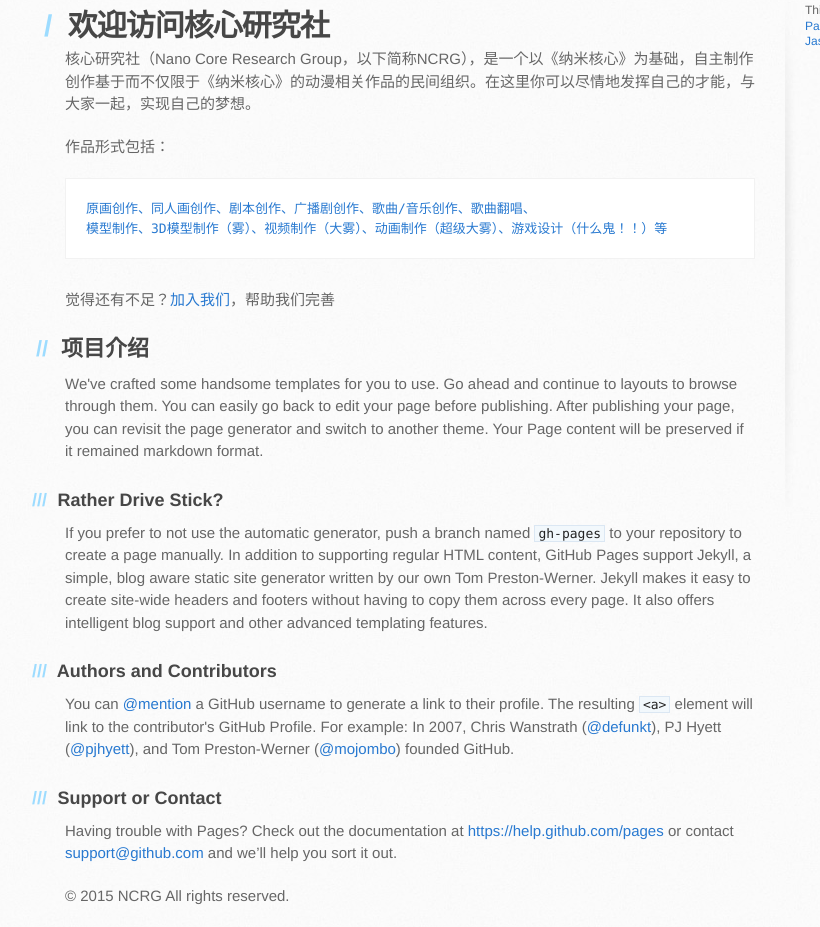
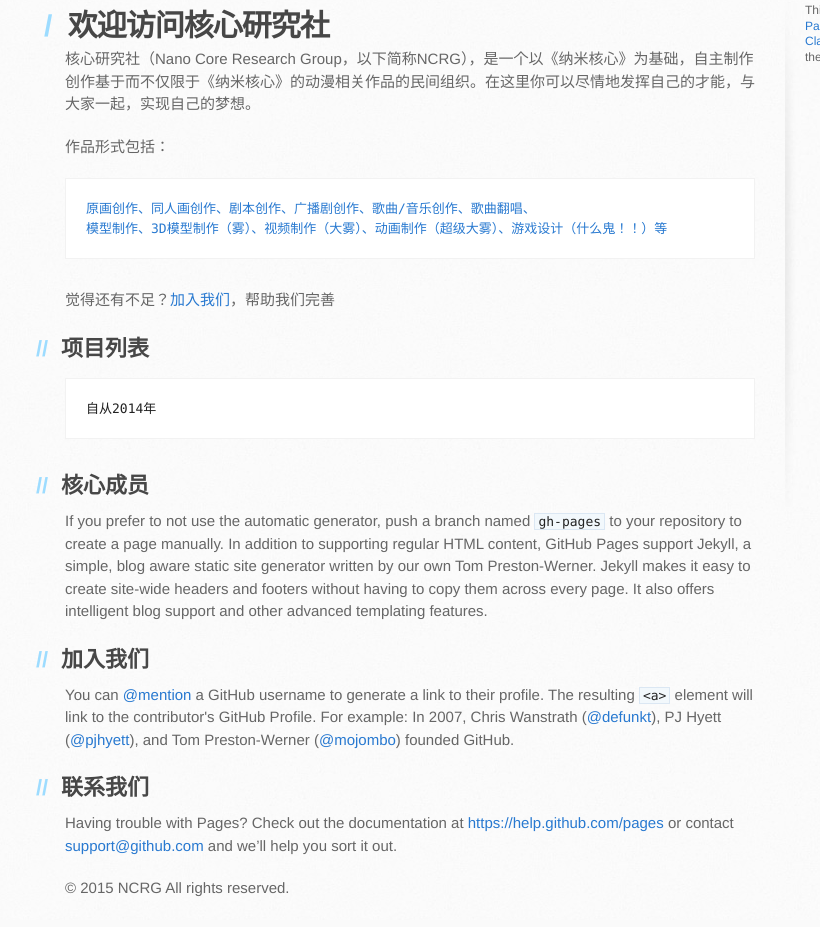
Before and after one commit to NCRG/ncrg.github.io, a website: page index.html in a window 1280 px wide. Shown: the part 229-1156 px from the top of the page, without its empty margins (105-925 px from the left). Drawn offline with Linux system fonts and the light colour scheme.

Commit message:
Update index.html
更新index的内容

```diff
--- a/index.html
+++ b/index.html
@@ -29,7 +29,7 @@
       <div class="inner clearfix">
         <section id="main-content">
           <h1>
-<a id="欢迎访问核心研究社" class="anchor" href="#%E6%AC%A2%E8%BF%8E%E8%AE%BF%E9%97%AE%E6%A0%B8%E5%BF%83%E7%A0%94%E7%A9%B6%E7%A4%BE" aria-hidden="true"><span class="octicon octicon-link"></span></a>欢迎访问核心研究社</h1>
+<a id="WelcomeTo" class="anchor" href="#WelcomeTo" aria-hidden="true"><span class="octicon octicon-link"></span></a>欢迎访问核心研究社</h1>
 
 <p>核心研究社（Nano Core Research Group，以下简称NCRG），是一个以《纳米核心》为基础，自主制作创作基于而不仅限于《纳米核心》的动漫相关作品的民间组织。在这里你可以尽情地发挥自己的才能，与大家一起，实现自己的梦想。</p>
 <p>作品形式包括：</p>
@@ -38,25 +38,25 @@
 模型制作、3D模型制作（雾）、视频制作（大雾）、动画制作（超级大雾）、游戏设计（什么鬼！！）等
 </code></pre>
 
-<p>觉得还有不足？<a target="_blank" href="http://shang.qq.com/wpa/qunwpa?idkey=17fad6bc20633165cbd68f0ebbec890750a9cc4ba88a6befcd88874679768733">加入我们</a>，帮助我们完善</p>
+<p>觉得还有不足？<a href="#JoinUS">加入我们</a>，帮助我们完善</p>
 
 <h2>
-<a id="项目介绍" class="anchor" href="#designer-templates" aria-hidden="true"><span class="octicon octicon-link"></span></a>项目介绍</h2>
+<a id="ProjectList" class="anchor" href="#ProjectList" aria-hidden="true"><span class="octicon octicon-link"></span></a>项目列表</h2>
 
-<p>We've crafted some handsome templates for you to use. Go ahead and continue to layouts to browse through them. You can easily go back to edit your page before publishing. After publishing your page, you can revisit the page generator and switch to another theme. Your Page content will be preserved if it remained markdown format.</p>
+<pre>自从2014年</pre>
 
-<h3>
-<a id="rather-drive-stick" class="anchor" href="#rather-drive-stick" aria-hidden="true"><span class="octicon octicon-link"></span></a>Rather Drive Stick?</h3>
+<h2>
+<a id="CoreMembers" class="anchor" href="#CoreMembers" aria-hidden="true"><span class="octicon octicon-link"></span></a>核心成员</h2>
 
 <p>If you prefer to not use the automatic generator, push a branch named <code>gh-pages</code> to your repository to create a page manually. In addition to supporting regular HTML content, GitHub Pages support Jekyll, a simple, blog aware static site generator written by our own Tom Preston-Werner. Jekyll makes it easy to create site-wide headers and footers without having to copy them across every page. It also offers intelligent blog support and other advanced templating features.</p>
 
-<h3>
-<a id="authors-and-contributors" class="anchor" href="#authors-and-contributors" aria-hidden="true"><span class="octicon octicon-link"></span></a>Authors and Contributors</h3>
+<h2>
+<a id="JoinUS" class="anchor" href="#JoinUS" aria-hidden="true"><span class="octicon octicon-link"></span></a>加入我们</h2>
 
 <p>You can <a href="https://github.com/blog/821" class="user-mention">@mention</a> a GitHub username to generate a link to their profile. The resulting <code>&lt;a&gt;</code> element will link to the contributor's GitHub Profile. For example: In 2007, Chris Wanstrath (<a href="https://github.com/defunkt" class="user-mention">@defunkt</a>), PJ Hyett (<a href="https://github.com/pjhyett" class="user-mention">@pjhyett</a>), and Tom Preston-Werner (<a href="https://github.com/mojombo" class="user-mention">@mojombo</a>) founded GitHub.</p>
 
-<h3>
-<a id="support-or-contact" class="anchor" href="#support-or-contact" aria-hidden="true"><span class="octicon octicon-link"></span></a>Support or Contact</h3>
+<h2>
+<a id="ContactUS" class="anchor" href="#support-or-contact" aria-hidden="true"><span class="octicon octicon-link"></span></a>联系我们</h2>
 
 <p>Having trouble with Pages? Check out the documentation at <a href="https://help.github.com/pages">https://help.github.com/pages</a> or contact <a href="mailto:support@github.com">support@github.com</a> and we’ll help you sort it out.</p>
         </section>
@@ -64,7 +64,7 @@
         <aside id="sidebar">
 
 
-          <p>This page was generated by <a href="https://pages.github.com">GitHub Pages</a> using the Architect theme by <a href="https://twitter.com/jasonlong">Jason Long</a>.</p>
+          <p>This page was generated by <a href="https://pages.github.com">GitHub Pages</a> and modified by <a href="http://classicoldsong.me">ClassicOldSong</a> using the Architect theme by <a href="https://twitter.com/jasonlong">Jason Long</a>.</p>
         </aside>
       </div>
     </div>
```
